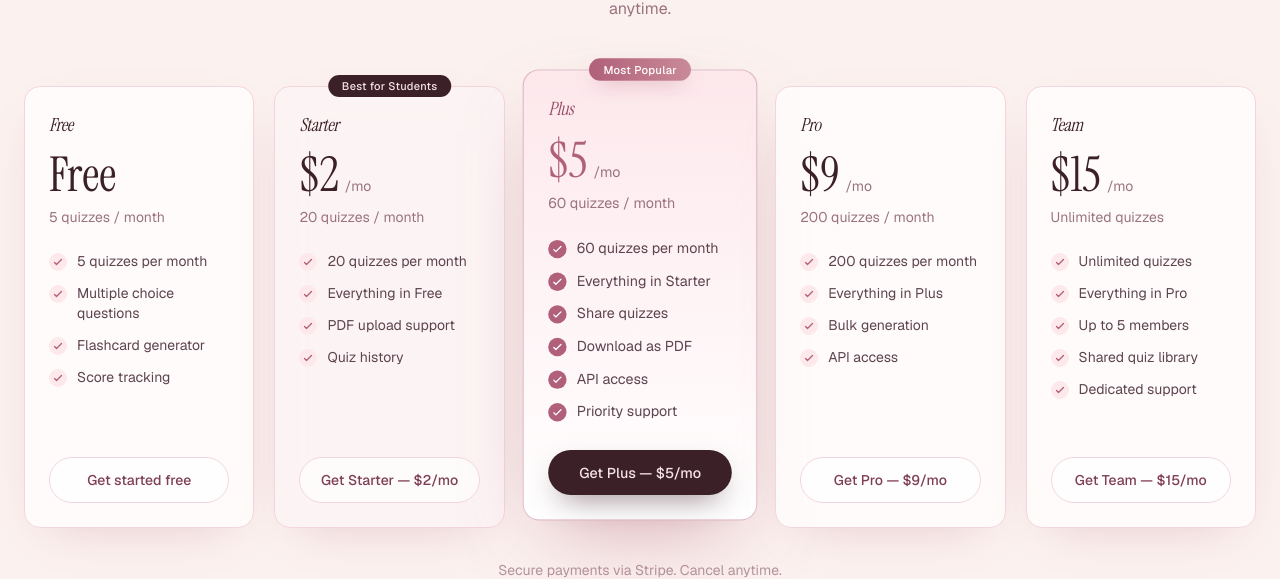
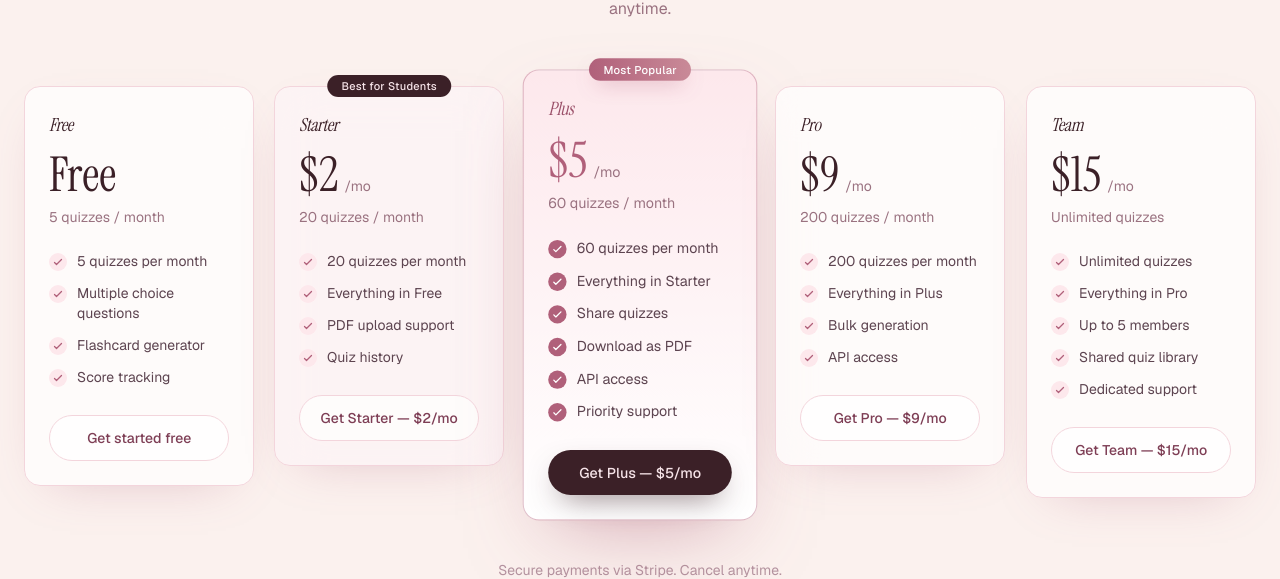
Before and after one commit to denizcihatgunsel-star/quiz-generator, a Next.js app: page /pricing in a window 1280 px wide. Shown: the part 271-850 px from the top of the page. Built offline with nearby package versions, Linux system fonts and the light colour scheme; no server answers.

Commit message:
feat: interactive pricing cards - cursor spotlight and 3D tilt

```diff
--- a/app/pricing/page.tsx
+++ b/app/pricing/page.tsx
@@ -3,6 +3,7 @@
 import { useState, useEffect, Suspense } from "react";
 import { useSession } from "next-auth/react";
 import { useRouter, useSearchParams } from "next/navigation";
+import { motion, useMotionValue, useSpring, useTransform, useMotionTemplate } from "framer-motion";
 import { PLANS, type PlanId } from "@/lib/subscription";
 import SiteHeader from "@/components/SiteHeader";
 
@@ -19,6 +20,141 @@ const CHECK = (
     <path strokeLinecap="round" strokeLinejoin="round" strokeWidth={2.5} d="M5 13l4 4L19 7" />
   </svg>
 );
+
+function PricingCard({
+  plan,
+  isFeatured,
+  isBusy,
+  onSelect,
+  session,
+}: {
+  plan: (typeof PLANS)[PlanId];
+  isFeatured: boolean;
+  isBusy: boolean;
+  onSelect: (planId: PlanId) => void;
+  session: ReturnType<typeof useSession>["data"];
+}) {
+  const mx = useMotionValue(0.5);
+  const my = useMotionValue(0.5);
+  const sx = useSpring(mx, { stiffness: 260, damping: 24 });
+  const sy = useSpring(my, { stiffness: 260, damping: 24 });
+  const rotateX = useTransform(sy, [0, 1], [6, -6]);
+  const rotateY = useTransform(sx, [0, 1], [-6, 6]);
+  const spotlightX = useTransform(sx, (v) => `${v * 100}%`);
+  const spotlightY = useTransform(sy, (v) => `${v * 100}%`);
+  const spotlight = useMotionTemplate`radial-gradient(260px circle at ${spotlightX} ${spotlightY}, rgba(176,96,122,0.16), transparent 70%)`;
+
+  const handleMove = (e: React.MouseEvent<HTMLDivElement>) => {
+    const r = e.currentTarget.getBoundingClientRect();
+    mx.set((e.clientX - r.left) / r.width);
+    my.set((e.clientY - r.top) / r.height);
+  };
+
+  const handleLeave = () => {
+    mx.set(0.5);
+    my.set(0.5);
+  };
+
+  return (
+    <div className={isFeatured ? "xl:-translate-y-3 xl:scale-[1.02]" : ""}>
+      <motion.div
+        onMouseMove={handleMove}
+        onMouseLeave={handleLeave}
+        whileHover={{ y: -8 }}
+        transition={{ type: "spring", stiffness: 300, damping: 22 }}
+        style={{ rotateX, rotateY, transformPerspective: 900 }}
+        className={`group relative flex flex-col rounded-2xl p-6 ${
+          isFeatured
+            ? "border border-[#B0607A]/40 bg-gradient-to-b from-[#FDE8EC] to-white shadow-[0_30px_80px_-30px_rgba(176,96,122,0.55)]"
+            : plan.id === "starter"
+            ? "border border-[#F3D5DC] bg-[#FDF4F5]/80 backdrop-blur-xl shadow-[0_16px_50px_-28px_rgba(176,96,122,0.4)]"
+            : "border border-[#F3D5DC] bg-white/70 backdrop-blur-xl shadow-[0_16px_50px_-28px_rgba(176,96,122,0.4)] hover:border-[#E9B8C4]"
+        }`}
+      >
+        {/* Cursor spotlight */}
+        <motion.div
+          className="pointer-events-none absolute inset-0 rounded-2xl opacity-0 transition-opacity duration-300 group-hover:opacity-100"
+          style={{ background: spotlight }}
+        />
+
+        {/* Badge */}
+        {plan.badge && (
+          <div className="absolute -top-3.5 left-1/2 z-10 -translate-x-1/2">
+            <span
+              className={`whitespace-nowrap rounded-full px-3.5 py-1 text-[11px] font-medium tracking-wide ${
+                isFeatured
+                  ? "bg-gradient-to-r from-[#B0607A] to-[#C98A98] text-white shadow-[0_8px_20px_-8px_rgba(176,96,122,0.7)]"
+                  : "bg-[#3B2027] text-[#F6E3E8]"
+              }`}
+            >
+              {plan.badge}
+            </span>
+          </div>
+        )}
+
+        {/* Plan name & price */}
+        <div className="mb-6">
+          <h2 className={`mb-3 font-serif text-lg italic ${isFeatured ? "text-[#9A4F68]" : "text-[#3B2027]"}`}>
+            {plan.name}
+          </h2>
+          <div className="flex items-baseline gap-1.5">
+            {plan.price === 0 ? (
+              <span className="font-serif text-5xl text-[#3B2027]">Free</span>
+            ) : (
+              <>
+                <span className={`font-serif text-5xl ${isFeatured ? "text-[#B0607A]" : "text-[#3B2027]"}`}>
+                  ${plan.price}
+                </span>
+                <span className="text-sm text-[#9A7280]">/mo</span>
+              </>
+            )}
+          </div>
+          <p className="mt-2 text-sm text-[#9A7280]">
+            {plan.quizzesPerMonth === Infinity
+              ? "Unlimited quizzes"
+              : `${plan.quizzesPerMonth} quizzes / month`}
+          </p>
+        </div>
+
+        {/* Features */}
+        <ul className="mb-7 flex-1 space-y-3">
+          {plan.features.map((f) => (
+            <li key={f} className="flex items-start gap-2.5 text-sm text-[#5D4450]">
+              <span className={`mt-0.5 flex h-4.5 w-4.5 shrink-0 items-center justify-center rounded-full ${
+                isFeatured ? "bg-[#B0607A] text-white" : "bg-[#FDE8EC] text-[#B0607A]"
+              }`}>
+                {CHECK}
+              </span>
+              <span>{f}</span>
+            </li>
+          ))}
+        </ul>
+
+        {/* CTA */}
+        <button
+          onClick={() => onSelect(plan.id)}
+          disabled={isBusy}
+          className={`flex w-full items-center justify-center gap-2 rounded-full py-3 text-sm font-medium transition-all disabled:opacity-60 ${
+            isFeatured
+              ? "bg-[#3B2027] text-[#F6E3E8] shadow-[0_12px_30px_-12px_rgba(59,32,39,0.7)] hover:bg-[#52303B] hover:shadow-[0_16px_38px_-12px_rgba(59,32,39,0.75)] active:scale-[0.98]"
+              : "border border-[#F3D5DC] bg-white/70 text-[#7E3E55] hover:border-[#E9B8C4] hover:bg-[#F6EBEE] active:scale-[0.98]"
+          }`}
+        >
+          {isBusy ? (
+            <>
+              <span className="h-4 w-4 animate-spin rounded-full border-2 border-current/30 border-t-current" />
+              Processing...
+            </>
+          ) : plan.price === 0 ? (
+            session ? "Downgrade to Free" : "Get started free"
+          ) : (
+            `Get ${plan.name} — $${plan.price}/mo`
+          )}
+        </button>
+      </motion.div>
+    </div>
+  );
+}
 
 function PricingContent() {
   const { data: session } = useSession();
@@ -49,7 +185,8 @@ function PricingContent() {
         .catch(() => setToast("Could not verify payment. Please contact support."));
     }
     if (searchParams.get("canceled") === "true") {
-      setToast("Checkout canceled. No charges were made.");
+      const t = setTimeout(() => setToast("Checkout canceled. No charges were made."), 0);
+      return () => clearTimeout(t);
     }
   }, [searchParams, router]);
 
@@ -144,98 +281,16 @@ function PricingContent() {
 
         {/* Plans */}
         <div className="grid grid-cols-1 gap-5 sm:grid-cols-2 lg:grid-cols-3 xl:grid-cols-5">
-          {Object.values(PLANS).map((plan) => {
-            const isFeatured = plan.id === featuredId;
-            const isBusy = upgrading === plan.id;
-
-            return (
-              <div
-                key={plan.id}
-                className={`relative flex flex-col rounded-2xl p-6 transition-all duration-300 ${
-                  isFeatured
-                    ? "border border-[#B0607A]/40 bg-gradient-to-b from-[#FDE8EC] to-white shadow-[0_30px_80px_-30px_rgba(176,96,122,0.55)] xl:-translate-y-3 xl:scale-[1.02]"
-                    : plan.id === "starter"
-                    ? "border border-[#F3D5DC] bg-[#FDF4F5]/80 backdrop-blur-xl shadow-[0_16px_50px_-28px_rgba(176,96,122,0.4)]"
-                    : "border border-[#F3D5DC] bg-white/70 backdrop-blur-xl shadow-[0_16px_50px_-28px_rgba(176,96,122,0.4)] hover:border-[#E9B8C4] hover:shadow-[0_20px_60px_-28px_rgba(176,96,122,0.5)]"
-                }`}
-              >
-                {/* Badge */}
-                {plan.badge && (
-                  <div className="absolute -top-3.5 left-1/2 -translate-x-1/2">
-                    <span
-                      className={`whitespace-nowrap rounded-full px-3.5 py-1 text-[11px] font-medium tracking-wide ${
-                        isFeatured
-                          ? "bg-gradient-to-r from-[#B0607A] to-[#C98A98] text-white shadow-[0_8px_20px_-8px_rgba(176,96,122,0.7)]"
-                          : "bg-[#3B2027] text-[#F6E3E8]"
-                      }`}
-                    >
-                      {plan.badge}
-                    </span>
-                  </div>
-                )}
-
-                {/* Plan name & price */}
-                <div className="mb-6">
-                  <h2 className={`mb-3 font-serif text-lg italic ${isFeatured ? "text-[#9A4F68]" : "text-[#3B2027]"}`}>
-                    {plan.name}
-                  </h2>
-                  <div className="flex items-baseline gap-1.5">
-                    {plan.price === 0 ? (
-                      <span className="font-serif text-5xl text-[#3B2027]">Free</span>
-                    ) : (
-                      <>
-                        <span className={`font-serif text-5xl ${isFeatured ? "text-[#B0607A]" : "text-[#3B2027]"}`}>
-                          ${plan.price}
-                        </span>
-                        <span className="text-sm text-[#9A7280]">/mo</span>
-                      </>
-                    )}
-                  </div>
-                  <p className="mt-2 text-sm text-[#9A7280]">
-                    {plan.quizzesPerMonth === Infinity
-                      ? "Unlimited quizzes"
-                      : `${plan.quizzesPerMonth} quizzes / month`}
-                  </p>
-                </div>
-
-                {/* Features */}
-                <ul className="mb-7 flex-1 space-y-3">
-                  {plan.features.map((f) => (
-                    <li key={f} className="flex items-start gap-2.5 text-sm text-[#5D4450]">
-                      <span className={`mt-0.5 flex h-4.5 w-4.5 shrink-0 items-center justify-center rounded-full ${
-                        isFeatured ? "bg-[#B0607A] text-white" : "bg-[#FDE8EC] text-[#B0607A]"
-                      }`}>
-                        {CHECK}
-                      </span>
-                      <span>{f}</span>
-                    </li>
-                  ))}
-                </ul>
-
-                {/* CTA */}
-                <button
-                  onClick={() => handleSelect(plan.id)}
-                  disabled={isBusy}
-                  className={`flex w-full items-center justify-center gap-2 rounded-full py-3 text-sm font-medium transition-all disabled:opacity-60 ${
-                    isFeatured
-                      ? "bg-[#3B2027] text-[#F6E3E8] shadow-[0_12px_30px_-12px_rgba(59,32,39,0.7)] hover:bg-[#52303B] hover:shadow-[0_16px_38px_-12px_rgba(59,32,39,0.75)] active:scale-[0.98]"
-                      : "border border-[#F3D5DC] bg-white/70 text-[#7E3E55] hover:border-[#E9B8C4] hover:bg-[#F6EBEE] active:scale-[0.98]"
-                  }`}
-                >
-                  {isBusy ? (
-                    <>
-                      <span className="h-4 w-4 animate-spin rounded-full border-2 border-current/30 border-t-current" />
-                      Processing...
-                    </>
-                  ) : plan.price === 0 ? (
-                    session ? "Downgrade to Free" : "Get started free"
-                  ) : (
-                    `Get ${plan.name} — $${plan.price}/mo`
-                  )}
-                </button>
-              </div>
-            );
-          })}
+          {Object.values(PLANS).map((plan) => (
+            <PricingCard
+              key={plan.id}
+              plan={plan}
+              isFeatured={plan.id === featuredId}
+              isBusy={upgrading === plan.id}
+              onSelect={handleSelect}
+              session={session}
+            />
+          ))}
         </div>
 
         {/* Manage billing */}
```
